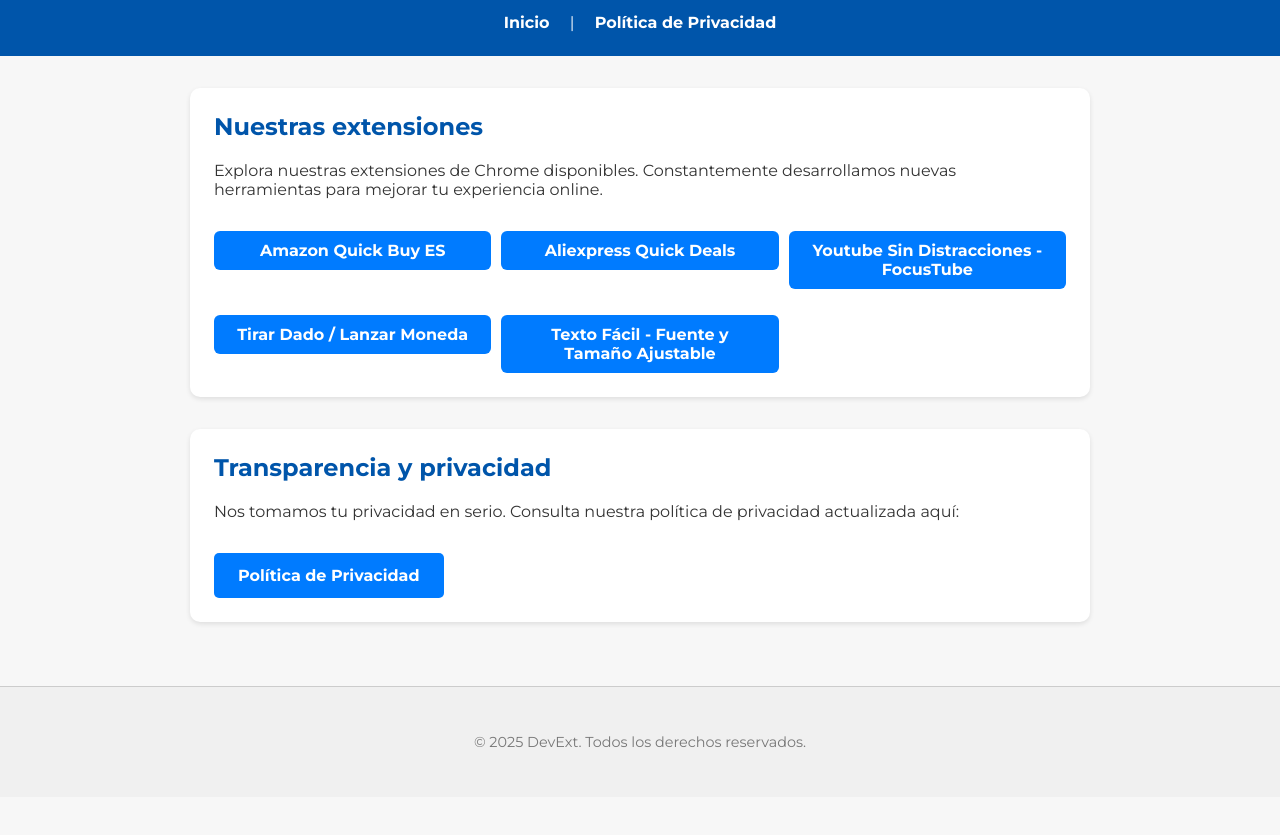
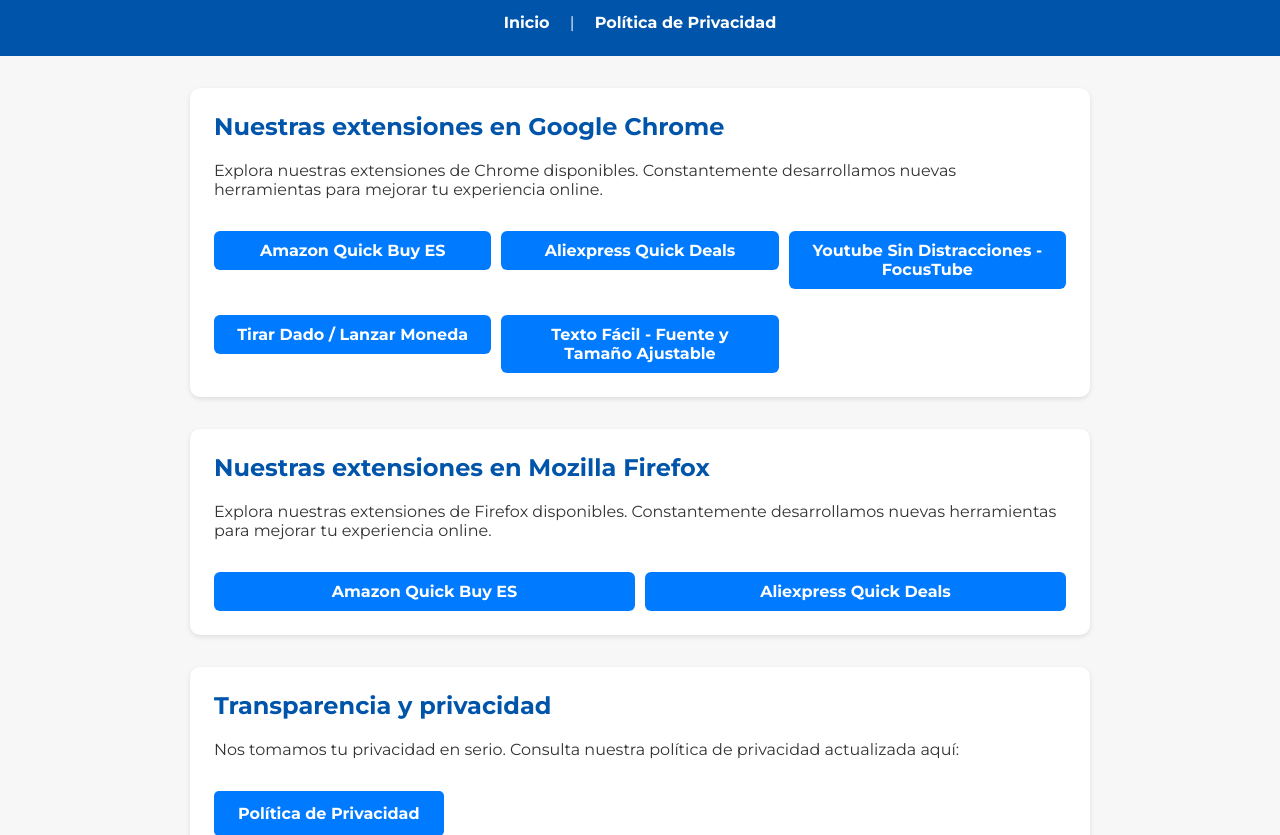
Before and after one commit to elbuscator/devext, a plain HTML site: page index.html in a window 1280 px wide. Shown: the part 361-1196 px from the top of the page. Before the commit the page ends 1158 px from the top, so only its background shows below. Drawn offline with Linux system fonts and the light colour scheme.

Commit message:
Update index.html

```diff
--- a/index.html
+++ b/index.html
@@ -23,7 +23,7 @@
   <div class="container">
 
     <section>
-      <h2>Nuestras extensiones</h2>
+      <h2>Nuestras extensiones en Google Chrome</h2>
       <p>Explora nuestras extensiones de Chrome disponibles. Constantemente desarrollamos nuevas herramientas para mejorar tu experiencia online.</p>
       <ul>
         <li><a class="button" href="https://chromewebstore.google.com/detail/amazon-quick-buy-es/oebpealdchnngokpllkkflpgencmjkap" target="_blank">Amazon Quick Buy ES</a></li>
@@ -32,6 +32,15 @@
         <li><a class="button" href="https://chromewebstore.google.com/detail/tirar-dado-lanzar-moneda/okaioaohacdobpfldgikomhlkkmjobbn" target="_blank">Tirar Dado / Lanzar Moneda</a></li>
         <li><a class="button" href="https://chromewebstore.google.com/detail/texto-f%C3%A1cil-%E2%80%93-fuente-y-ta/bjkddppeddjnhljgankhfcecipjfplco" target="_blank">Texto Fácil - Fuente y Tamaño Ajustable</a></li>
         <!-- Aquí puedes añadir más extensiones a medida que las publiques -->
+      </ul>
+    </section>
+
+    <section>
+      <h2>Nuestras extensiones en Mozilla Firefox</h2>
+      <p>Explora nuestras extensiones de Firefox disponibles. Constantemente desarrollamos nuevas herramientas para mejorar tu experiencia online.</p>
+      <ul>
+        <li><a class="button" href="https://addons.mozilla.org/es-ES/firefox/addon/amazon-quick-buy-es/" target="_blank">Amazon Quick Buy ES</a></li>
+        <li><a class="button" href="https://addons.mozilla.org/es-ES/firefox/addon/aliexpress-quick-deals/" target="_blank">Aliexpress Quick Deals</a></li>
       </ul>
     </section>
 
```
